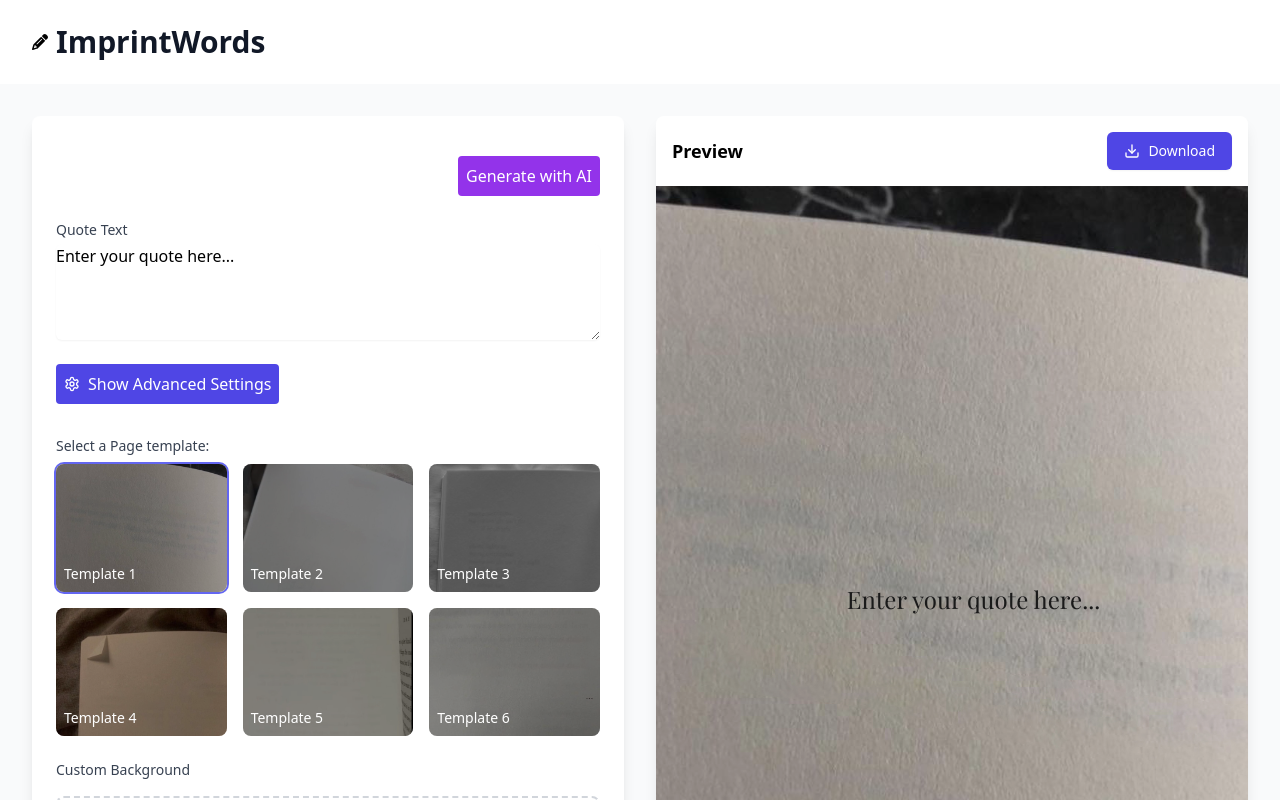
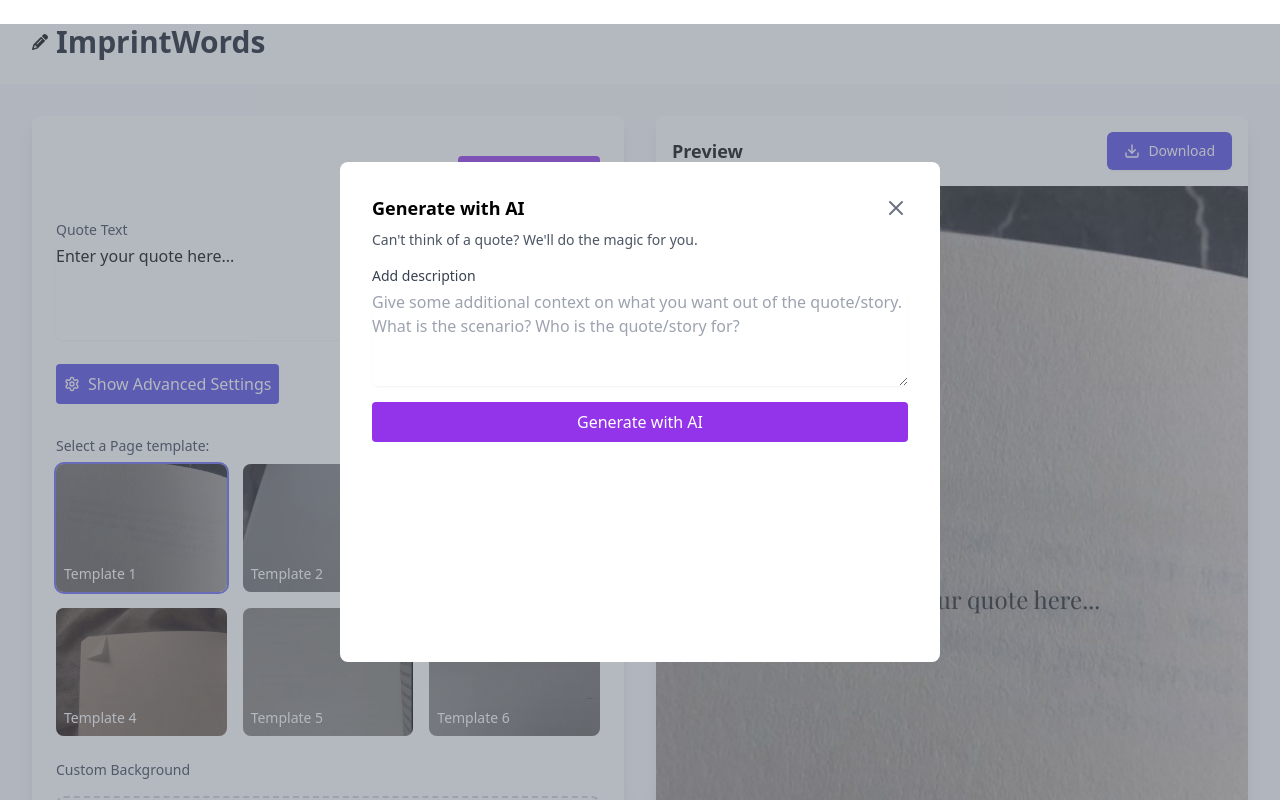
Before and after one commit to akshay0611/ImprintWords, a React (Vite) app: page /app in a window 1280 px wide. Both pictures are taken after a click on the button "Generate with AI". Shown: the top 800 px of the page. Built offline with nearby package versions, Linux system fonts and the light colour scheme; a web font is replaced by a local one.

Commit message:
AI Modal

```diff
--- a/src/components/TextCustomizer.tsx
+++ b/src/components/TextCustomizer.tsx
@@ -1,5 +1,5 @@
 import React, { useState } from 'react';
-import { AlignLeft, AlignCenter, AlignRight, Settings } from 'lucide-react';
+import { AlignLeft, AlignCenter, AlignRight, Settings, X } from 'lucide-react'; // Import the Close (X) icon
 import type { Quote } from '../types';
 import ColorPicker from './ColorPicker';
 
@@ -26,6 +26,7 @@ interface TextCustomizerProps {
 
 export default function TextCustomizer({ quote, onChange }: TextCustomizerProps) {
   const [showAdvanced, setShowAdvanced] = useState(false);
+  const [showModal, setShowModal] = useState(false); // State to toggle modal visibility
 
   return (
     <div className="space-y-6">
@@ -33,7 +34,7 @@ export default function TextCustomizer({ quote, onChange }: TextCustomizerProps)
       <div className="flex justify-end">
         {/* Generate with AI Button */}
         <button
-          onClick={() => {/* Add your AI generation logic here */}}
+          onClick={() => setShowModal(true)} // Open modal when clicked
           className="mt-4 p-2 bg-purple-600 text-white rounded flex items-center"
         >
           Generate with AI
@@ -162,6 +163,44 @@ export default function TextCustomizer({ quote, onChange }: TextCustomizerProps)
           </div>
         </>
       )}
+
+      {/* AI Modal */}
+      {showModal && (
+        <div className="fixed inset-0 flex items-center justify-center bg-gray-500 bg-opacity-50 z-50">
+          <div className="bg-white p-8 rounded-lg w-[600px] h-[500px]"> {/* Increased modal width and height */}
+            {/* Modal Header with Close Icon */}
+            <div className="flex justify-between items-center">
+              <h3 className="text-lg font-semibold">Generate with AI</h3>
+              <button onClick={() => setShowModal(false)} className="text-gray-500 hover:text-gray-800">
+                <X className="w-6 h-6" /> {/* Close Icon */}
+              </button>
+            </div>
+
+            {/* Modal Body */}
+            <p className="mt-2 text-sm text-gray-600">
+              Can't think of a quote? We'll do the magic for you.
+            </p>
+
+            {/* Additional Context Input */}
+            <div className="mt-4">
+              <label className="block text-sm font-medium text-gray-700">Add description</label>
+              <textarea
+                placeholder="Give some additional context on what you want out of the quote/story. What is the scenario? Who is the quote/story for?"
+                className="mt-1 block w-full rounded-md border-gray-300 shadow-sm focus:border-indigo-500 focus:ring-indigo-500"
+                rows={4}
+              />
+            </div>
+
+            {/* Generate Button */}
+            <button
+              onClick={() => {/* Add AI generation logic here */}}
+              className="mt-4 w-full p-2 bg-purple-600 text-white rounded"
+            >
+              Generate with AI
+            </button>
+          </div>
+        </div>
+      )}
     </div>
   );
 }
```
